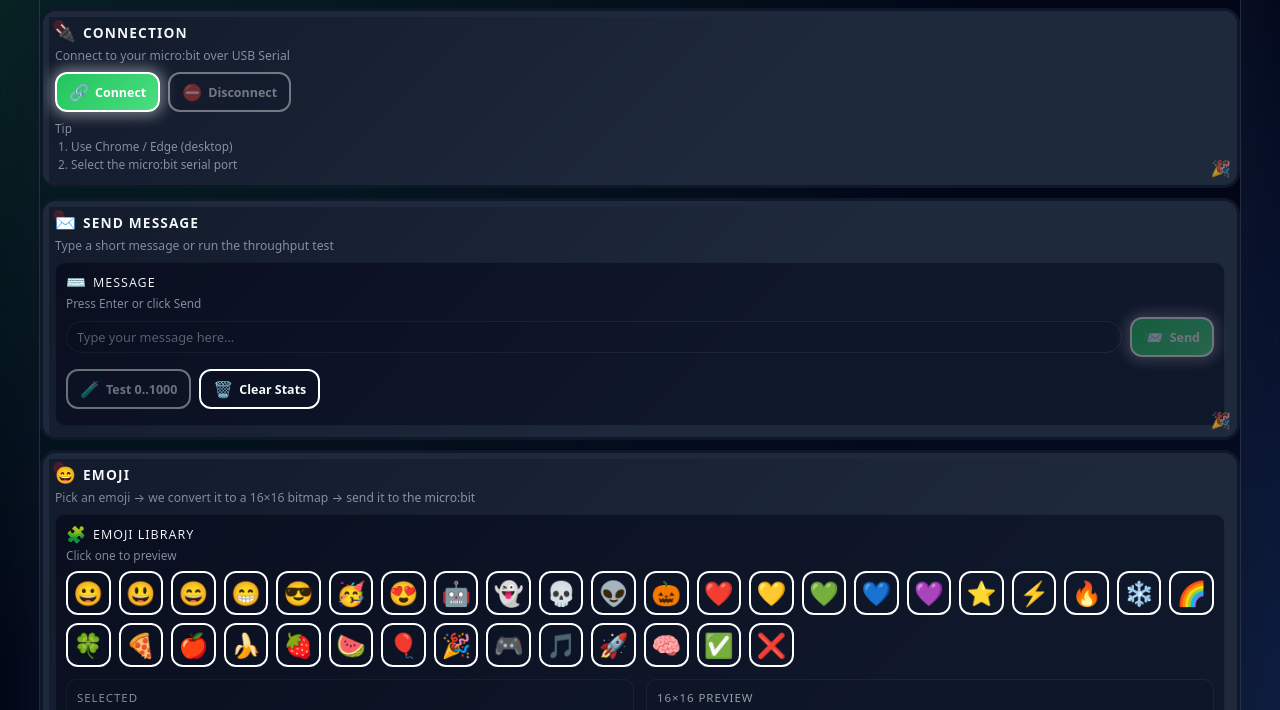
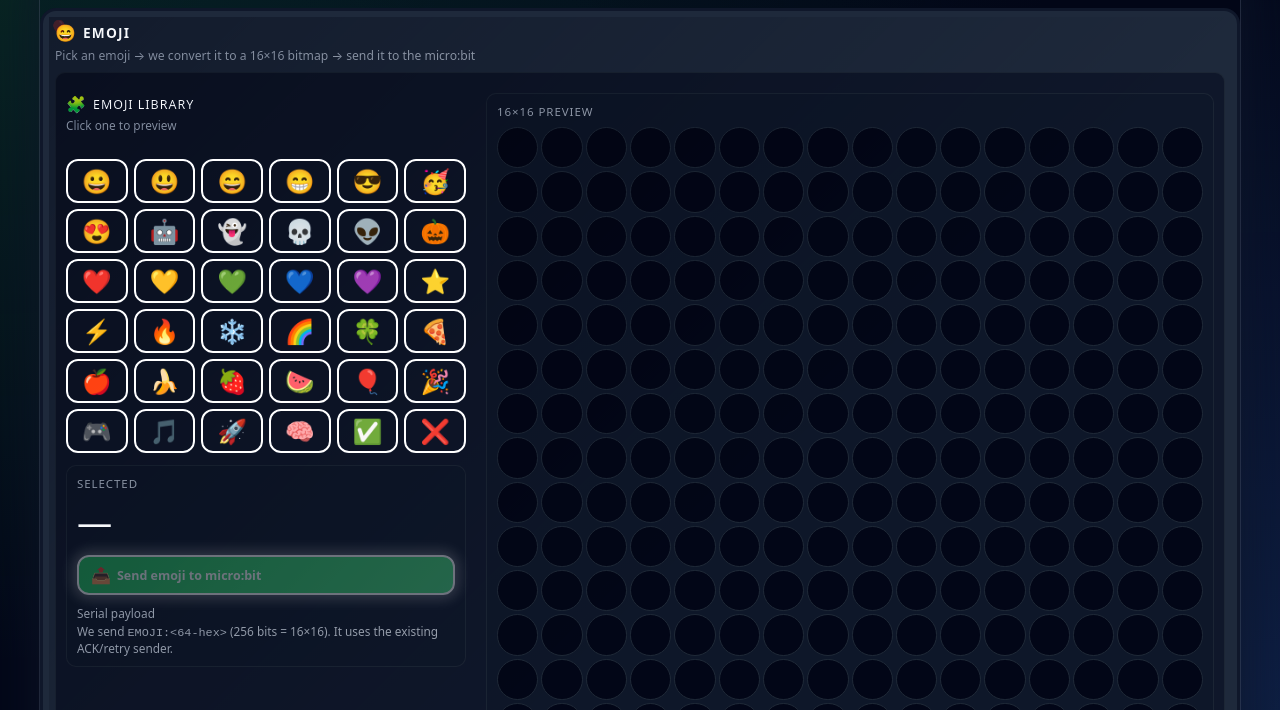
Before and after one commit to abourdim/bitmoji-lab, a plain HTML site: page index.html in a window 1280 px wide. Shown: the part 88-798 px from the top of the page. Drawn offline with Linux system fonts and the light colour scheme.

Commit message:
redesign

```diff
--- a/index.html
+++ b/index.html
@@ -31,17 +31,65 @@
         </div>
       </div>
 
-      <!-- ================= CONNECTION CARD ================= -->
-      <div class="card" id="connectionCard">
+      <!-- ================= EMOJI CARD (TOP, REORGANIZED) ================= -->
+      <div class="card" id="emojiCard">
         <div class="card-header">
           <div>
             <div class="card-title">
-              <span class="icon">🔌</span> Connection
+              <span class="icon">😄</span> Emoji
             </div>
             <div class="card-subtitle">
-              Connect to your micro:bit over USB Serial
+              Pick an emoji → we convert it to a 16×16 bitmap → send it to the micro:bit
             </div>
           </div>
+        </div>
+
+        <div class="control-section">
+          <div class="emoji-reorganized">
+            <!-- LEFT: Emoji picker and Selected -->
+            <div class="emoji-left">
+              <div class="section-header">
+                <div class="section-title">
+                  <span class="section-icon">🧩</span> Emoji library
+                </div>
+                <div class="section-subtitle">Click one to preview</div>
+              </div>
+              <div id="emojiList" class="emoji-grid" aria-label="Emoji list"></div>
+
+              <div class="emoji-selected">
+                <div class="emoji-selected-label">Selected</div>
+                <div class="emoji-selected-value" id="selectedEmojiText">—</div>
+                <button id="sendEmojiBtn" class="primary" disabled>
+                  <span class="btn-icon">📤</span>Send emoji to micro:bit
+                </button>
+                <div class="hint" style="margin-top:10px;">
+                  <div class="hint-title">Serial payload</div>
+                  <div class="hint-text">
+                    We send <code>EMOJI:&lt;64-hex&gt;</code> (256 bits = 16×16). It uses the existing ACK/retry sender.
+                  </div>
+                </div>
+              </div>
+            </div>
+
+            <!-- RIGHT: Preview -->
+            <div class="emoji-right">
+              <div class="emoji-matrix-wrap">
+                <div class="emoji-matrix-title">16×16 preview</div>
+                <div id="emojiMatrix" class="pixel-matrix" aria-label="16 by 16 dot preview"></div>
+              </div>
+            </div>
+          </div>
+        </div>
+      </div>
+
+      <!-- ================= COLLAPSIBLE: CONNECTION ================= -->
+      <details class="collapsible" open>
+        <summary>
+          <span class="icon">🔌</span> Connection
+        </summary>
+        <div class="card" id="connectionCard">
+          <div class="card-subtitle" style="margin-bottom: 8px;">
+            Connect to your micro:bit over USB Serial
           </div>
 
           <div class="button-row">
@@ -62,18 +110,16 @@
             </ol>
           </div>
         </div>
+      </details>
 
-      <!-- ================= SEND MESSAGE CARD ================= -->
+      <!-- ================= COLLAPSIBLE: SEND MESSAGE ================= -->
+      <details class="collapsible">
+        <summary>
+          <span class="icon">✉️</span> Send Message
+        </summary>
         <div class="card" id="messageCard">
-        <div class="card-header">
-          <div>
-            <div class="card-title">
-              <span class="icon">✉️</span> Send Message
-            </div>
-            <div class="card-subtitle">
+          <div class="card-subtitle" style="margin-bottom: 8px;">
             Type a short message or run the throughput test
-            </div>
-          </div>
           </div>
 
           <div class="control-section">
@@ -97,7 +143,7 @@
               </button>
             </div>
 
-          <!-- TEST BUTTON MOVED HERE -->
+            <!-- TEST BUTTON -->
             <div class="button-row" style="margin-top: 12px;">
               <button id="testBtn" class="secondary" disabled>
                 <span class="btn-icon">🧪</span>Test 0..1000
@@ -108,63 +154,17 @@
             </div>
           </div>
         </div>
+      </details>
 
-      <!-- ================= EMOJI CARD ================= -->
-      <div class="card" id="emojiCard">
-        <div class="card-header">
-          <div>
-            <div class="card-title">
-              <span class="icon">😄</span> Emoji
-            </div>
-            <div class="card-subtitle">
-              Pick an emoji → we convert it to a 16×16 bitmap → send it to the micro:bit
-            </div>
-          </div>
-        </div>
-
-        <div class="control-section">
-          <div class="section-header">
-            <div class="section-title">
-              <span class="section-icon">🧩</span> Emoji library
-            </div>
-            <div class="section-subtitle">Click one to preview</div>
-          </div>
-
-          <div id="emojiList" class="emoji-grid" aria-label="Emoji list"></div>
-
-          <div class="emoji-preview-row">
-            <div class="emoji-selected">
-              <div class="emoji-selected-label">Selected</div>
-              <div class="emoji-selected-value" id="selectedEmojiText">—</div>
-              <button id="sendEmojiBtn" class="primary" disabled>
-                <span class="btn-icon">📤</span>Send emoji to micro:bit
-              </button>
-              <div class="hint" style="margin-top:10px;">
-                <div class="hint-title">Serial payload</div>
-                <div class="hint-text">
-                  We send <code>EMOJI:&lt;64-hex&gt;</code> (256 bits = 16×16). It uses the existing ACK/retry sender.
-                </div>
-              </div>
-            </div>
-
-            <div class="emoji-matrix-wrap">
-              <div class="emoji-matrix-title">16×16 preview</div>
-              <div id="emojiMatrix" class="pixel-matrix" aria-label="16 by 16 dot preview"></div>
-            </div>
-          </div>
-        </div>
-      </div>
-
-      <!-- ================= LOG CARD ================= -->
+      <!-- ================= COLLAPSIBLE: LOG ================= -->
+      <details class="collapsible" open>
+        <summary>
+          <span class="icon">📜</span> Communication Log
+        </summary>
         <div class="card log-card" id="logCard">
           <div class="card-header">
-          <div>
-            <div class="card-title">
-              <span class="icon">📜</span> Communication Log
-            </div>
             <div class="card-subtitle">
               TX = sent • RX = received
-            </div>
             </div>
 
             <!-- LOG CONTROLS -->
@@ -190,6 +190,7 @@
             <span class="badge"><strong>USB</strong> serial</span>
           </div>
         </div>
+      </details>
 
     </div>
   </div>
--- a/style.css
+++ b/style.css
@@ -2528,6 +2528,56 @@ details.collapsible > .card {
   margin-top: 8px;
 }
 
+/* === Emoji reorganized layout (list+selected left, preview right) === */
+.emoji-reorganized {
+  display: grid;
+  grid-template-columns: minmax(280px, 400px) 1fr;
+  gap: 20px;
+  margin-top: 12px;
+}
+
+.emoji-left {
+  display: flex;
+  flex-direction: column;
+  gap: 12px;
+}
+
+.emoji-right {
+  display: flex;
+  flex-direction: column;
+}
+
+/* Make emoji grid more compact */
+.emoji-grid {
+  display: grid;
+  grid-template-columns: repeat(6, 1fr);
+  gap: 6px;
+}
+
+/* Make preview fill its space better */
+.emoji-matrix-wrap {
+  display: flex;
+  flex-direction: column;
+  height: 100%;
+}
+
+.pixel-matrix {
+  flex: 1;
+  max-width: 100%;
+}
+
+/* Selected section styling */
+.emoji-selected {
+  display: flex;
+  flex-direction: column;
+}
+
+@media (max-width: 900px) {
+  .emoji-reorganized {
+    grid-template-columns: 1fr;
+  }
+}
+
 /* === Mini Mission Control branding === */
 .app-title{
   font-size: 22px;
```
Lines whose indentation alone changed are shown as unchanged.
